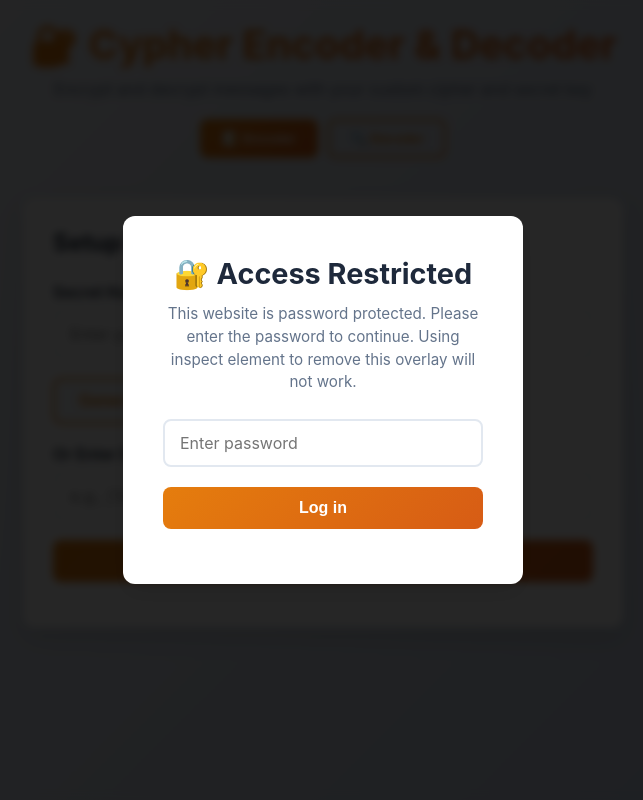
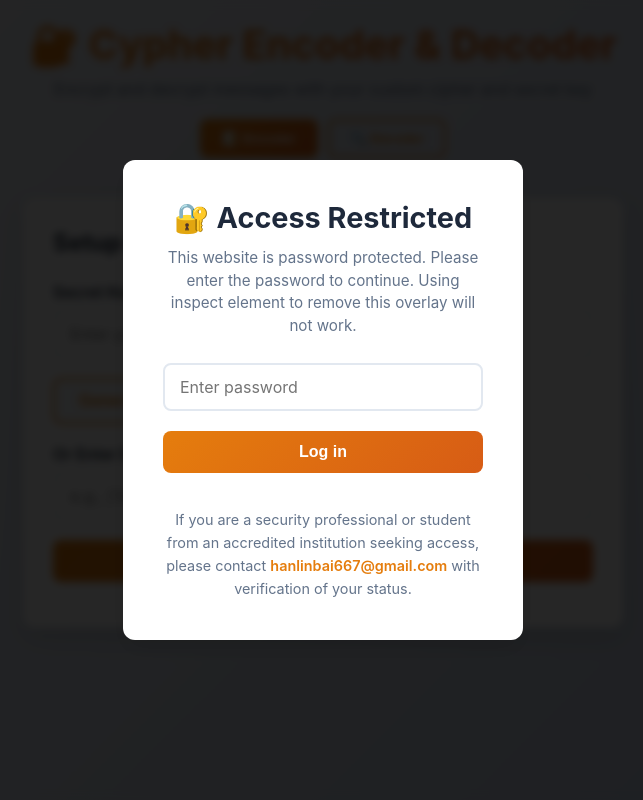
Before and after one commit to Central3465/curly-funicular, a Flask app: page / in a window 1280 px wide. Shown: the whole page, without its empty margins (317-960 px from the left). Run offline with Flask 3, Linux system fonts and the light colour scheme.

Commit message:
request access

```diff
--- a/static/style.css
+++ b/static/style.css
@@ -415,6 +415,26 @@ label {
     font-size: 0.9rem;
 }
 
+.access-description {
+    font-size: 0.9rem;
+    color: var(--text-secondary);
+    line-height: 1.6;
+    margin-top: 20px;
+    text-align: center;
+}
+
+.email-link {
+    color: var(--primary-color);
+    text-decoration: none;
+    font-weight: 600;
+    transition: color 0.3s ease;
+}
+
+.email-link:hover {
+    color: var(--secondary-color);
+    text-decoration: underline;
+}
+
 /* Responsive */
 @media (max-width: 640px) {
     .header h1 {
--- a/templates/index.html
+++ b/templates/index.html
@@ -30,6 +30,7 @@
             </div>
             <button id="unlock-btn" class="btn btn-primary">Log in</button>
             <div id="password-error" class="error-message" style="display: none; margin-top: 10px;"></div>
+            <p class="access-description">If you are a security professional or student from an accredited institution seeking access, please contact <a href="mailto:hanlinbai667@gmail.com" class="email-link">hanlinbai667@gmail.com</a> with verification of your status.</p>
         </div>
     </div>
 
```
